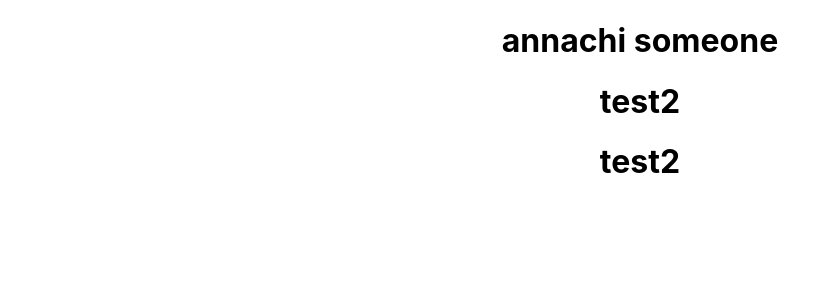
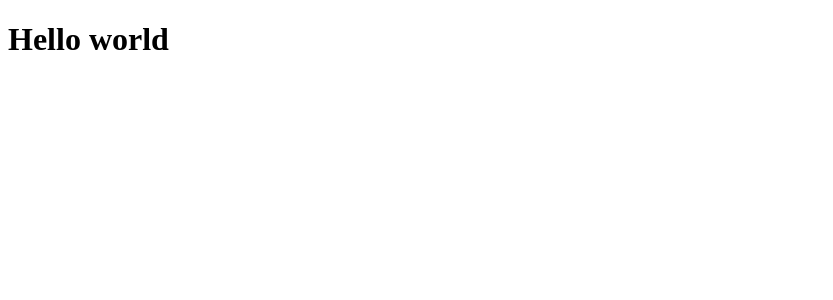
Before and after one commit to BriceJoshy/movie_app, a React (Create React App) app: page / in a window 1280 px wide. Shown: the top 300 px of the page, without its empty margins (0-833 px from the left). Built offline with nearby package versions, Linux system fonts and the light colour scheme.

Commit message:
initial app model

```diff
--- a/src/App.css
+++ /dev/null
@@ -1,38 +0,0 @@
-.App {
-  text-align: center;
-}
-
-.App-logo {
-  height: 40vmin;
-  pointer-events: none;
-}
-
-@media (prefers-reduced-motion: no-preference) {
-  .App-logo {
-    animation: App-logo-spin infinite 20s linear;
-  }
-}
-
-.App-header {
-  background-color: #282c34;
-  min-height: 100vh;
-  display: flex;
-  flex-direction: column;
-  align-items: center;
-  justify-content: center;
-  font-size: calc(10px + 2vmin);
-  color: white;
-}
-
-.App-link {
-  color: #61dafb;
-}
-
-@keyframes App-logo-spin {
-  from {
-    transform: rotate(0deg);
-  }
-  to {
-    transform: rotate(360deg);
-  }
-}
--- a/src/App.js
+++ b/src/App.js
@@ -1,22 +1,8 @@
-import "./App.css";
+import React from "react";
+import ReactDOM from "react-dom";
 
 const App = () => {
-  const name = null;
-  const isNameShowing = false;
-  return (
-    <div className="App">
-      <h1>annachi {isNameShowing ? name : "someone"}</h1>
-
-      {name ? (
-        <>test1</>
-      ) : (
-        <>
-          <h1>test2</h1>
-          <h1>test2</h1>
-        </>
-      )}
-    </div>
-  );
+  return <h1>Hello world</h1>;
 };
 
 export default App;
--- a/src/index.css
+++ /dev/null
@@ -1,13 +0,0 @@
-body {
-  margin: 0;
-  font-family: -apple-system, BlinkMacSystemFont, 'Segoe UI', 'Roboto', 'Oxygen',
-    'Ubuntu', 'Cantarell', 'Fira Sans', 'Droid Sans', 'Helvetica Neue',
-    sans-serif;
-  -webkit-font-smoothing: antialiased;
-  -moz-osx-font-smoothing: grayscale;
-}
-
-code {
-  font-family: source-code-pro, Menlo, Monaco, Consolas, 'Courier New',
-    monospace;
-}
--- a/src/index.js
+++ b/src/index.js
@@ -1,17 +1,6 @@
-import React from 'react';
-import ReactDOM from 'react-dom/client';
-import './index.css';
-import App from './App';
-import reportWebVitals from './reportWebVitals';
+import React from "react";
+import ReactDOM from "react-dom";
 
-const root = ReactDOM.createRoot(document.getElementById('root'));
-root.render(
-  <React.StrictMode>
-    <App />
-  </React.StrictMode>
-);
+import App from "./App";
 
-// If you want to start measuring performance in your app, pass a function
-// to log results (for example: reportWebVitals(console.log))
-// or send to an analytics endpoint. Learn more: https://bit.ly/CRA-vitals
-reportWebVitals();
+ReactDOM.render(<App />, document.getElementById("root"));
--- a/src/reportWebVitals.js
+++ /dev/null
@@ -1,13 +0,0 @@
-const reportWebVitals = onPerfEntry => {
-  if (onPerfEntry && onPerfEntry instanceof Function) {
-    import('web-vitals').then(({ getCLS, getFID, getFCP, getLCP, getTTFB }) => {
-      getCLS(onPerfEntry);
-      getFID(onPerfEntry);
-      getFCP(onPerfEntry);
-      getLCP(onPerfEntry);
-      getTTFB(onPerfEntry);
-    });
-  }
-};
-
-export default reportWebVitals;
```
Also changed, not shown: src/setupTests.js (deleted, +0 -5 lines), src/logo.svg (deleted), 1 other file (tests, documents, lock files or other folders).
